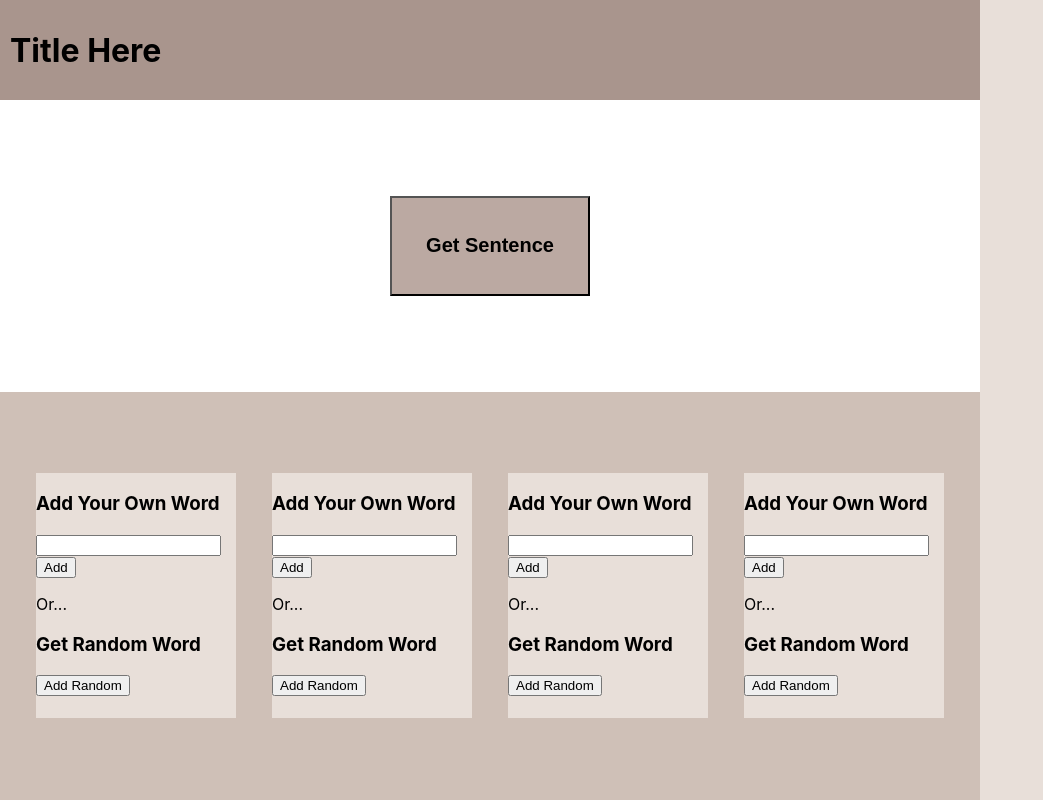
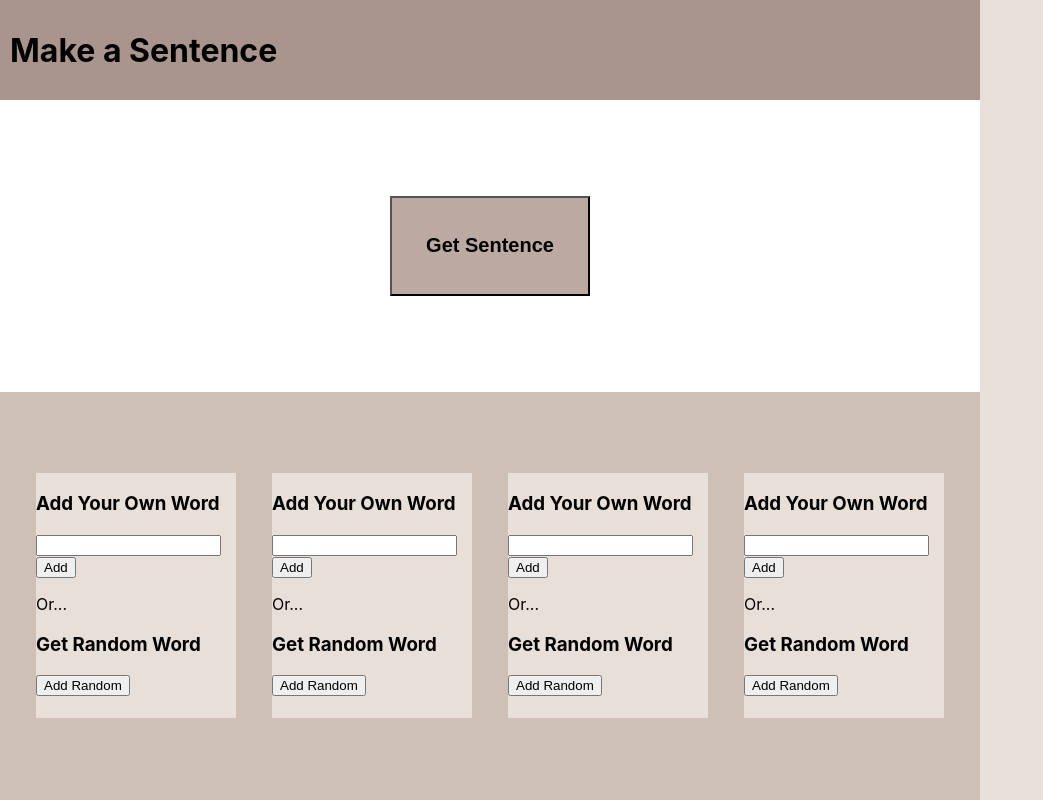
Before and after one commit to elliotcraig25/NoDB, a React (Create React App) app: page / in a window 1280 px wide. Shown: the whole page, without its empty margins (0-1043 px from the left). Built offline with nearby package versions, Linux system fonts and the light colour scheme.

Commit message:
a little more stylin

```diff
--- a/src/Components/MainComponent/MainBodyTitle/MainBodyTitle.js
+++ b/src/Components/MainComponent/MainBodyTitle/MainBodyTitle.js
@@ -10,7 +10,7 @@ class MainBodyTitle extends Component {
     render(){
         return (
             <div className="main-body-title">
-                <h1>Title Here</h1>
+                <h1>Make a Sentence</h1>
             </div>
         )
     }
```
